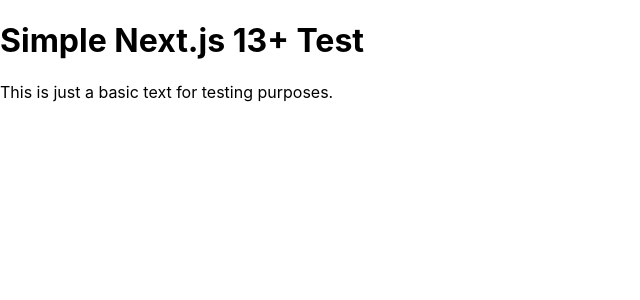
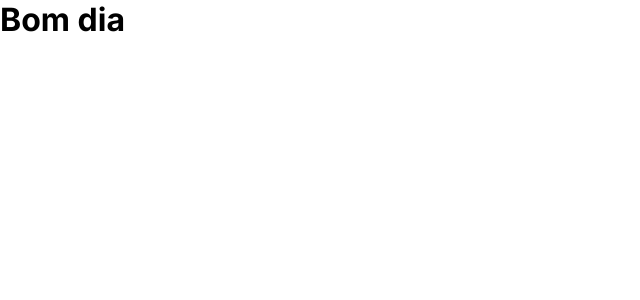
Before and after one commit to MPCGomes/logumrh, a Next.js app in the folder frontend-web/: page / in a window 1280 px wide. Shown: the top 300 px of the page, without its empty margins (0-640 px from the left). Built offline with nearby package versions, Linux system fonts and the light colour scheme.

Commit message:
styles: adding global styles

```diff
--- a/frontend-web/app/page.tsx
+++ b/frontend-web/app/page.tsx
@@ -1,8 +1,7 @@
 const Home = () => {
   return (
     <div>
-      <h1>Simple Next.js 13+ Test</h1>
-      <p>This is just a basic text for testing purposes.</p>
+      <h1>Bom dia</h1>
     </div>
   );
 };
--- a/frontend-web/styles/globals.scss
+++ b/frontend-web/styles/globals.scss
@@ -1,5 +1,8 @@
-body {
+@import url('https://fonts.googleapis.com/css2?family=Inter:ital,opsz,wght@0,14..32,100..900;1,14..32,100..900&display=swap');
+
+* {
   margin: 0;
   padding: 0;
-  font-family: -apple-system, BlinkMacSystemFont, "Segoe UI", Roboto, "Helvetica Neue", Arial, sans-serif;
+  box-sizing: border-box;
+  font-family: "Inter", sans-serif;
 }
```
Also changed, not shown: frontend-web/components/Component/Component.module.scss (deleted), frontend-web/components/Component/Component.tsx (deleted).
